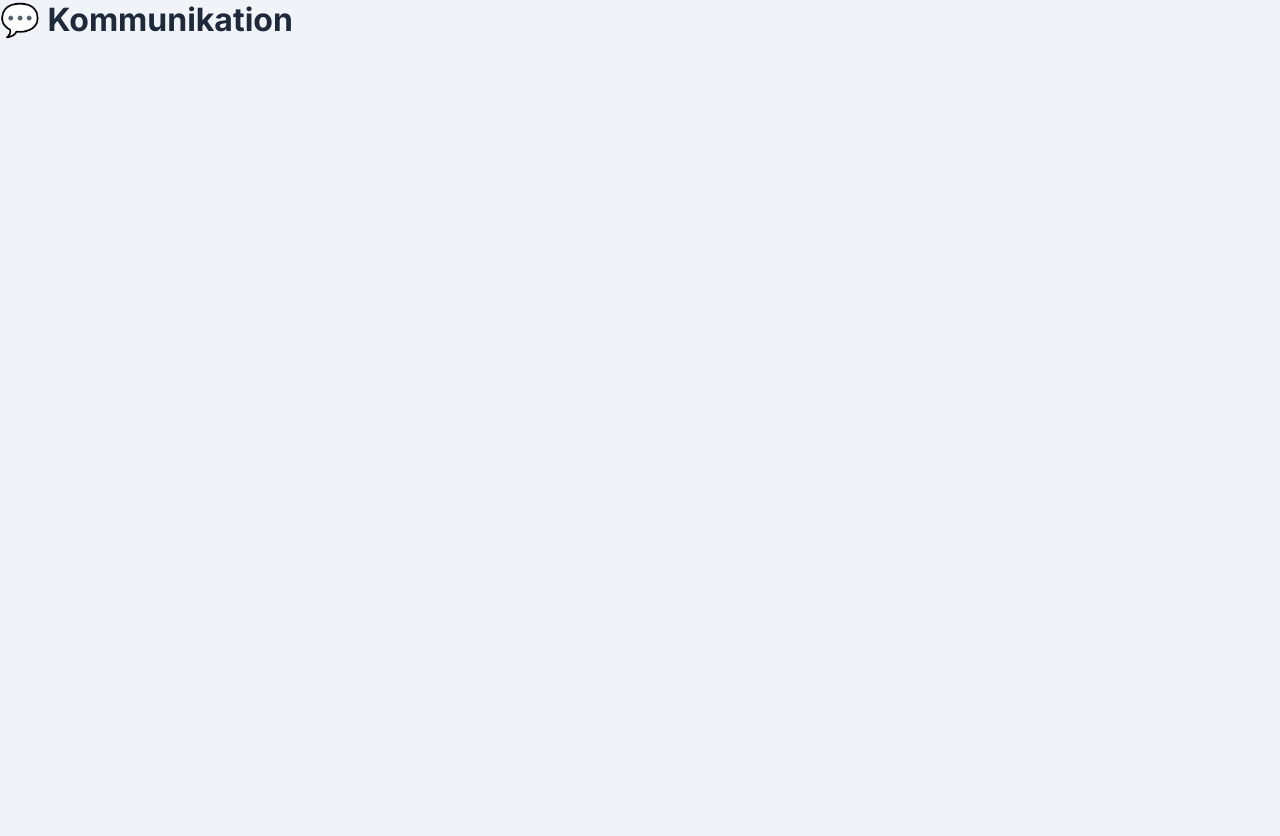
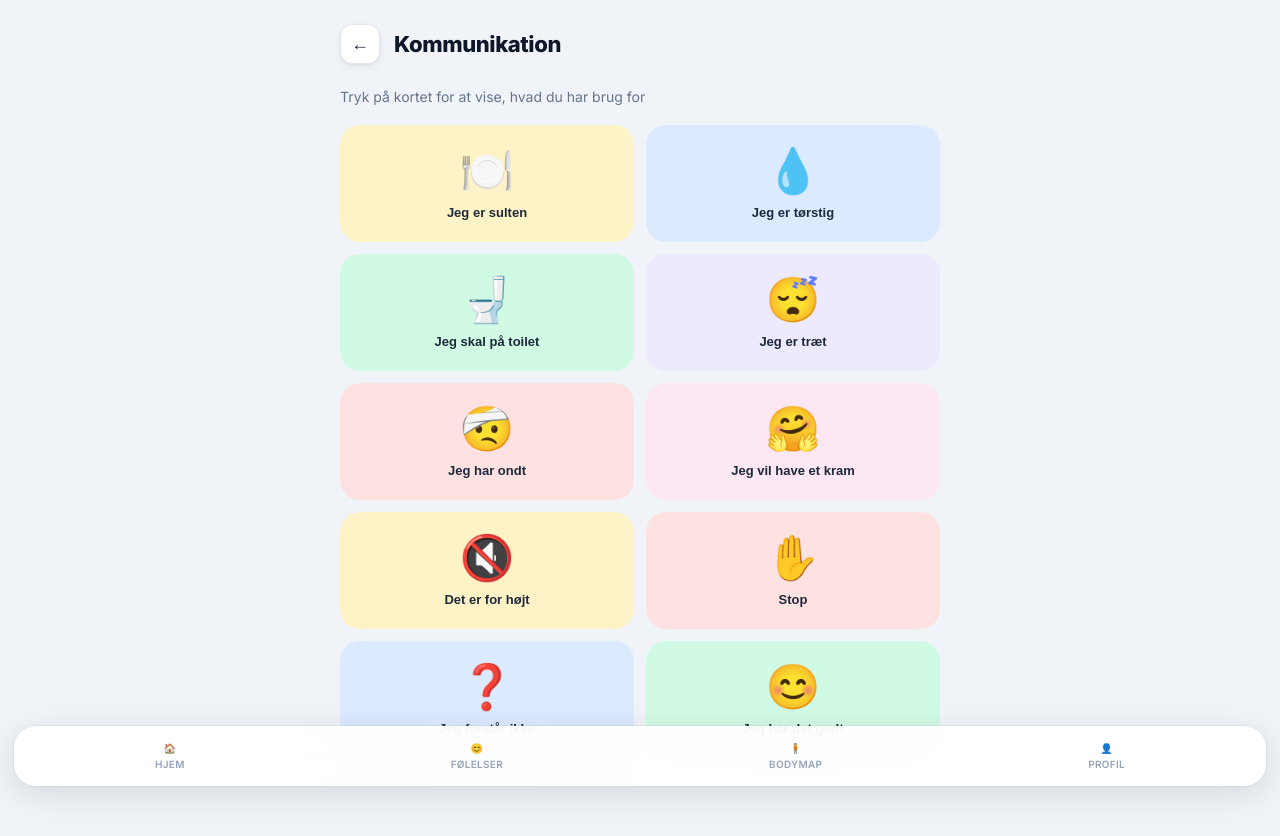
Before and after one commit to talhaahussein-design/St-tteguide, a React (Vite) app: page /St-tteguide/communication in a window 1280 px wide. Shown: the top 836 px of the page. Before the commit the page ends 800 px from the top, so only its background shows below. Built offline with nearby package versions, Linux system fonts and the light colour scheme.

Commit message:
Implement communication card buttons in UI

```diff
--- a/src/pages/Communication.jsx
+++ b/src/pages/Communication.jsx
@@ -1,3 +1,50 @@
+import PageLayout from "../components/PageLayout";
+
+const cards = [
+  { emoji: "🍽️", label: "Jeg er sulten", color: "#FEF3C7" },
+  { emoji: "💧", label: "Jeg er tørstig", color: "#DBEAFE" },
+  { emoji: "🚽", label: "Jeg skal på toilet", color: "#D1FAE5" },
+  { emoji: "😴", label: "Jeg er træt", color: "#EDE9FE" },
+  { emoji: "🤕", label: "Jeg har ondt", color: "#FEE2E2" },
+  { emoji: "🤗", label: "Jeg vil have et kram", color: "#FCE7F3" },
+  { emoji: "🔇", label: "Det er for højt", color: "#FEF3C7" },
+  { emoji: "✋", label: "Stop", color: "#FEE2E2" },
+  { emoji: "❓", label: "Jeg forstår ikke", color: "#DBEAFE" },
+  { emoji: "😊", label: "Jeg har det godt", color: "#D1FAE5" },
+];
+
 export default function Communication() {
-  return <h1>💬 Kommunikation</h1>;
+  return (
+    <PageLayout title="Kommunikation">
+      <p style={{ color: "var(--slate-500)", fontSize: 14, marginBottom: 20 }}>
+        Tryk på kortet for at vise, hvad du har brug for
+      </p>
+      <div style={{ display: "grid", gridTemplateColumns: "1fr 1fr", gap: 12 }}>
+        {cards.map((card) => (
+          <button
+            key={card.label}
+            onClick={() => alert(card.label)}
+            style={{
+              background: card.color,
+              border: "none",
+              borderRadius: 20,
+              padding: "20px 12px",
+              textAlign: "center",
+              cursor: "pointer",
+              transition: "transform .1s",
+            }}
+            onMouseDown={e => e.currentTarget.style.transform = "scale(.95)"}
+            onMouseUp={e => e.currentTarget.style.transform = "scale(1)"}
+            onTouchStart={e => e.currentTarget.style.transform = "scale(.95)"}
+            onTouchEnd={e => e.currentTarget.style.transform = "scale(1)"}
+          >
+            <div style={{ fontSize: 44, marginBottom: 8 }}>{card.emoji}</div>
+            <p style={{ fontWeight: 700, fontSize: 13, color: "var(--slate-800)", lineHeight: 1.3 }}>
+              {card.label}
+            </p>
+          </button>
+        ))}
+      </div>
+    </PageLayout>
+  );
 }
```
